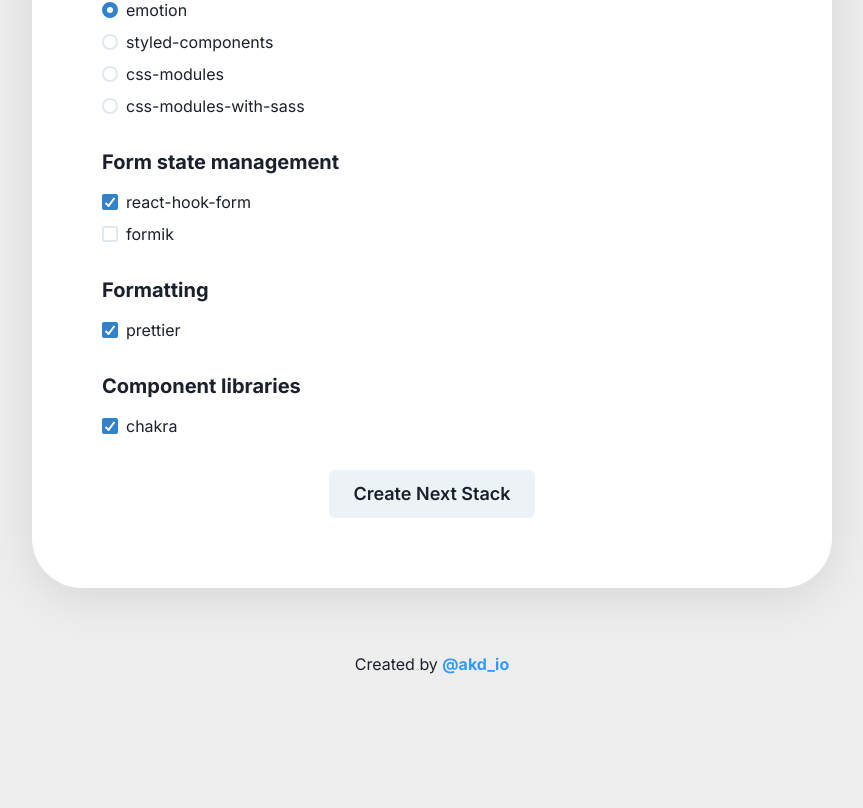
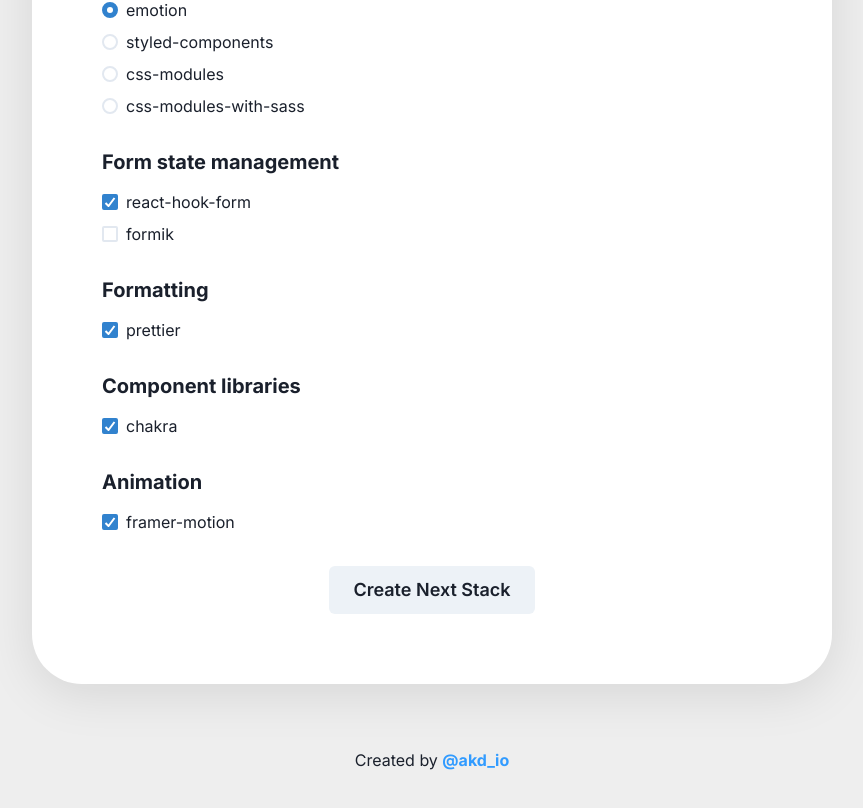
Before and after one commit to akd-io/create-next-stack-website, a Next.js app: page / in a window 1280 px wide. Shown: the part 715-1523 px from the top of the page, without its empty margins (208-1071 px from the left). Before the commit the page ends 1441 px from the top, so only its background shows below. Built offline with nearby package versions, Linux system fonts and the light colour scheme.

Commit message:
Add Framer Motion

```diff
--- a/templates/LandingPage/LandingPageTemplate.tsx
+++ b/templates/LandingPage/LandingPageTemplate.tsx
@@ -7,7 +7,7 @@
   Radio,
   RadioGroup,
   Stack,
-  Text
+  Text,
 } from "@chakra-ui/react";
 import { css, Global } from "@emotion/react";
 import { useCallback } from "react";
@@ -36,6 +36,7 @@
 ]);
 const formattingLibraries = arrayToKeyToKeyMap(["prettier"]);
 const componentLibraries = arrayToKeyToKeyMap(["chakra"]);
+const animationLibraries = arrayToKeyToKeyMap(["framer-motion"]);
 
 type FormData = {
   packageManager: keyof typeof packageManagers;
@@ -43,6 +44,7 @@
   formStateManagement: Array<keyof typeof formStateManagementLibraries>;
   formatting: Array<keyof typeof formattingLibraries>;
   componentLibraries: Array<keyof typeof componentLibraries>;
+  animationLibraries: Array<keyof typeof animationLibraries>;
 };
 const defaultFormData: FormData = {
   packageManager: "yarn",
@@ -50,6 +52,7 @@
   formStateManagement: [formStateManagementLibraries["react-hook-form"]],
   formatting: [formattingLibraries.prettier],
   componentLibraries: [componentLibraries.chakra],
+  animationLibraries: [animationLibraries["framer-motion"]],
 };
 const formDataKeys = objectToKeyToKeyMap(defaultFormData);
 
@@ -261,6 +264,33 @@
                     />
                   </Stack>
 
+                  <Stack spacing="4">
+                    <Heading as="h3" size="md">
+                      Animation
+                    </Heading>
+                    <Controller
+                      name={formDataKeys.animationLibraries}
+                      control={control}
+                      render={({ field }) => (
+                        <CheckboxGroup {...field}>
+                          <Stack direction="column">
+                            {Object.keys(animationLibraries).map(
+                              (animationLibrary) => (
+                                <Checkbox
+                                  key={animationLibrary}
+                                  id={`radio-${animationLibrary}`}
+                                  value={animationLibrary}
+                                >
+                                  {animationLibrary}
+                                </Checkbox>
+                              )
+                            )}
+                          </Stack>
+                        </CheckboxGroup>
+                      )}
+                    />
+                  </Stack>
+
                   <Stack align="center">
                     <Button type="submit" size="lg">
                       Create Next Stack
```
